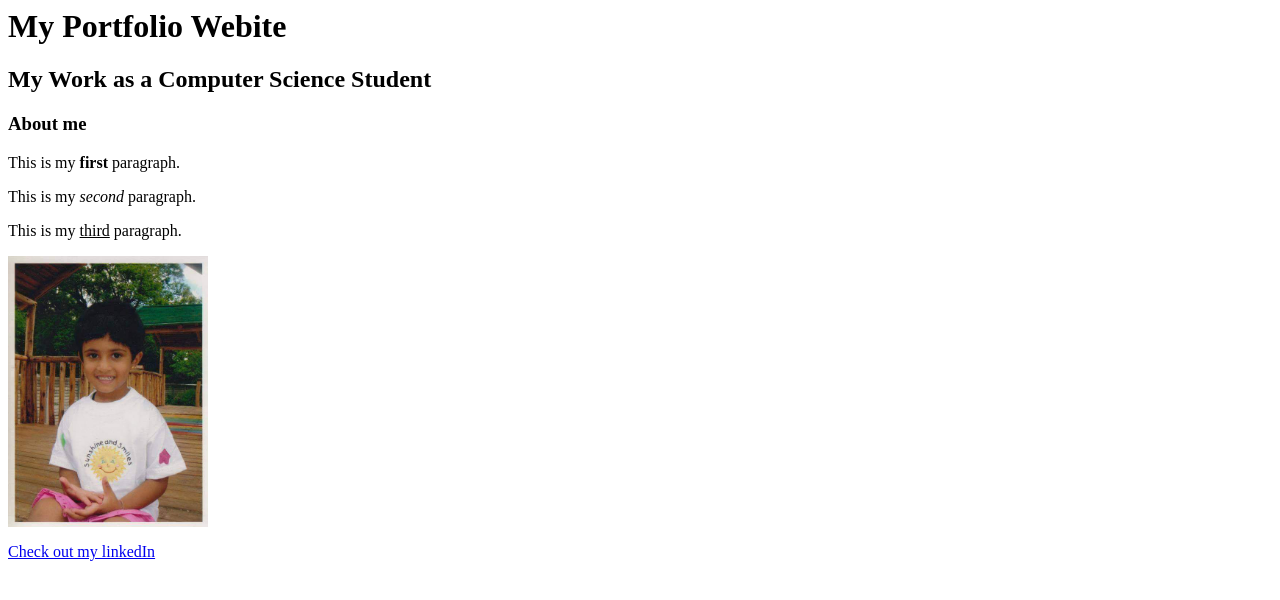
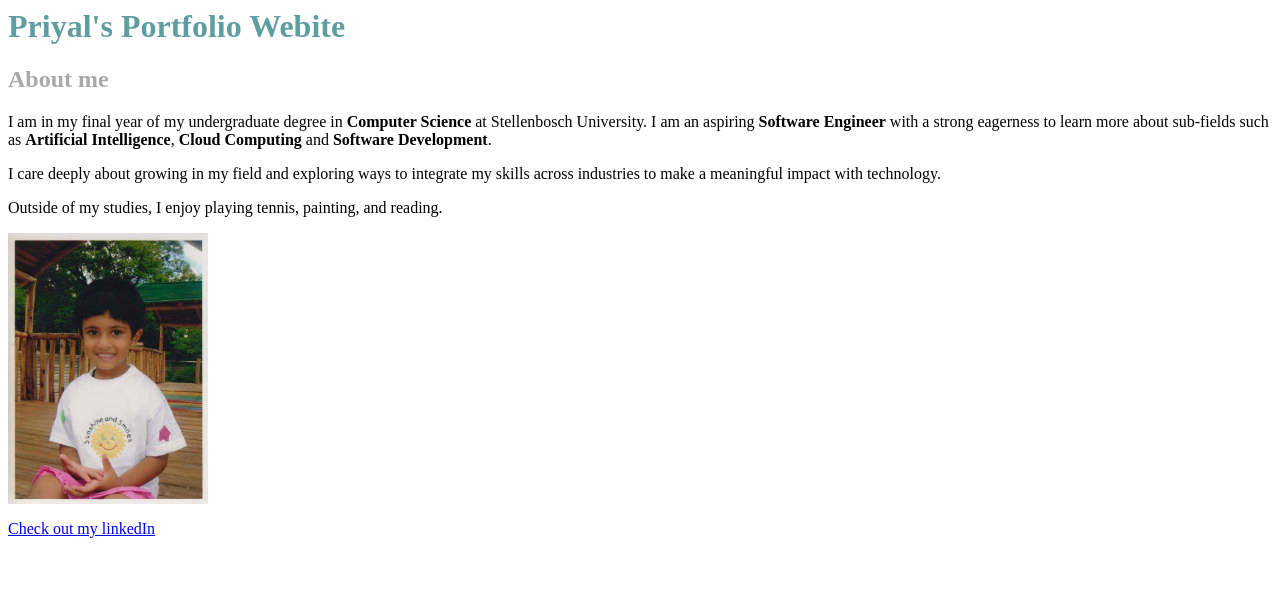
Before and after one commit to priyalbhana/solid-space-tribble, a plain HTML site: page index.html in a window 1280 px wide. Drawn offline with Linux system fonts and the light colour scheme.

Commit message:
Added some Style.

```diff
--- a/index.html
+++ b/index.html
@@ -1,8 +1,22 @@
-<h1>My Portfolio Webite</h1>
-<h2>My Work as a Computer Science Student</h2>
-<h3>About me</h3>
-<p>This is my <b>first</b> paragraph.</p>
-<p>This is my <i>second</i> paragraph.</p>
-<p>This is my <u>third</u> paragraph.</p>
+<style>
+h1 {
+    color:cadetblue;
+}
+
+h2 {
+    color:darkgray;
+}
+</style>
+
+<h1>Priyal's Portfolio Webite</h1>
+<h2>About me</h2>
+
+<p>I am in my final year of my undergraduate degree in <b>Computer Science</b> at Stellenbosch University.
+I am an aspiring <b>Software Engineer</b> with a strong eagerness to learn more about sub-fields such as <b>Artificial Intelligence</b>, <b>Cloud Computing</b> and <b>Software Development</b>.</p>
+
+<p>I care deeply about growing in my field and exploring ways to integrate my skills across industries to make a meaningful impact with technology.</p>
+
+<p>Outside of my studies, I enjoy playing tennis, painting, and reading.</p>
+
 <img src="portfolio_test_image.jpg" alt="My photo" width="200"/>
 <p><a href="https://www.linkedin.com/in/priyal-bhana-05a55922a/">Check out my linkedIn</a></p>
```
